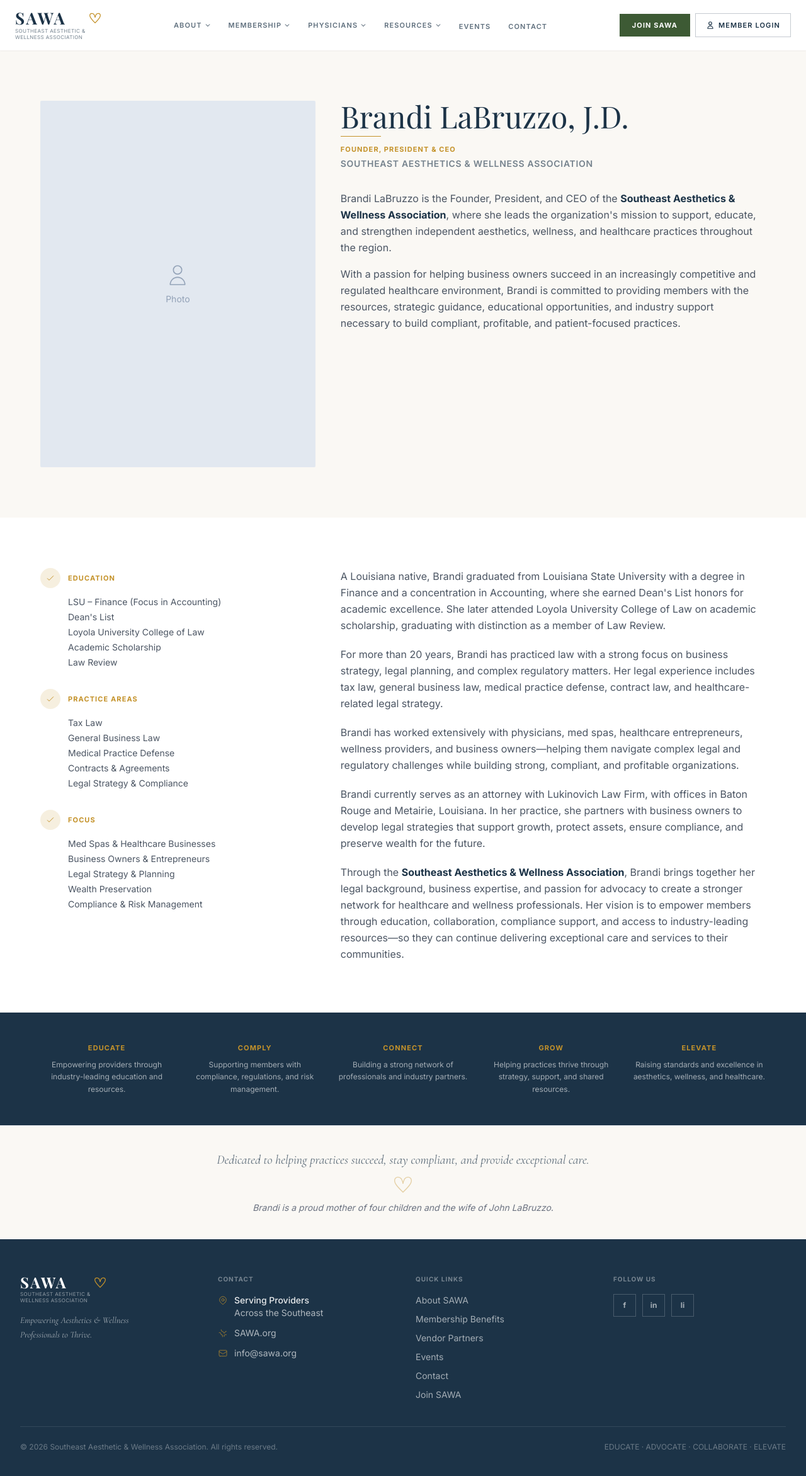
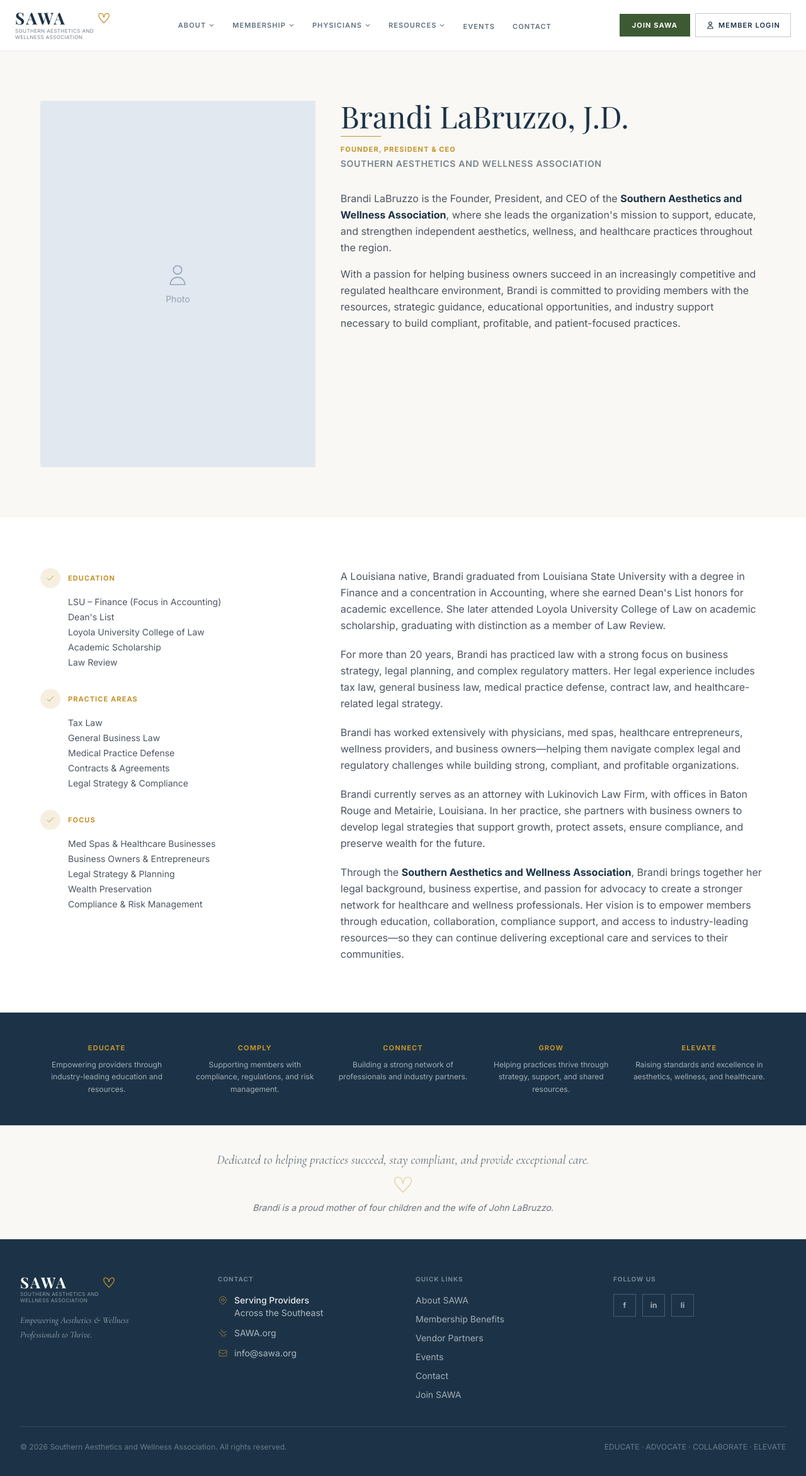
Before and after one commit to evanloria4/SAWA, a React app: page /about/brandi in a window 1280 px wide. Shown: the top 2344 px of the page at 63% size. Built offline with nearby package versions, Linux system fonts and the light colour scheme; a web font is replaced by a local one.

Commit message:
Update SAWA name

```diff
--- a/src/client/components/Footer.tsx
+++ b/src/client/components/Footer.tsx
@@ -12,7 +12,7 @@
               <div>
                 <div className="text-2xl font-bold tracking-widest font-serif leading-none">SAWA</div>
                 <div className="text-[8px] text-white/50 tracking-wider uppercase leading-tight mt-0.5">
-                  Southeast Aesthetic &<br />Wellness Association
+                  Southern Aesthetics and<br />Wellness Association
                 </div>
               </div>
               <svg className="w-5 h-5 mt-0.5 text-gold" viewBox="0 0 24 24" fill="none" stroke="currentColor" strokeWidth="1.5">
@@ -95,7 +95,7 @@
         </div>
 
         <div className="border-t border-white/10 mt-10 pt-6 flex flex-col sm:flex-row justify-between items-center gap-2 text-xs text-white/35">
-          <span>© {new Date().getFullYear()} Southeast Aesthetic &amp; Wellness Association. All rights reserved.</span>
+          <span>© {new Date().getFullYear()} Southern Aesthetics and Wellness Association. All rights reserved.</span>
           <span>EDUCATE · ADVOCATE · COLLABORATE · ELEVATE</span>
         </div>
       </div>
--- a/src/client/components/Navbar.tsx
+++ b/src/client/components/Navbar.tsx
@@ -60,7 +60,7 @@
             <div>
               <div className="text-[26px] font-bold text-navy tracking-widest leading-none font-serif">SAWA</div>
               <div className="text-[8px] text-navy/60 tracking-wider leading-tight uppercase mt-0.5">
-                Southeast Aesthetic &<br />Wellness Association
+                Southern Aesthetics and<br />Wellness Association
               </div>
             </div>
             <svg className="w-5 h-5 mt-0.5 text-gold" viewBox="0 0 24 24" fill="none" stroke="currentColor" strokeWidth="1.5">
--- a/src/client/index.html
+++ b/src/client/index.html
@@ -3,7 +3,7 @@
 <head>
   <meta charset="UTF-8">
   <meta name="viewport" content="width=device-width, initial-scale=1.0">
-  <title>SAWA — Southeast Aesthetic &amp; Wellness Association</title>
+  <title>SAWA — Southern Aesthetics and Wellness Association</title>
   <link rel="preconnect" href="https://fonts.googleapis.com">
   <link rel="preconnect" href="https://fonts.gstatic.com" crossorigin>
   <link href="https://fonts.googleapis.com/css2?family=Cormorant+Garamond:ital,wght@0,400;0,600;1,400;1,600&family=Inter:wght@400;500;600;700&family=Playfair+Display:ital,wght@0,400;0,700;1,400;1,700&display=swap" rel="stylesheet">
--- a/src/client/pages/about/BrandiLaBruzzo.tsx
+++ b/src/client/pages/about/BrandiLaBruzzo.tsx
@@ -64,12 +64,12 @@
             <div className="w-16 h-px bg-gold mb-3" />
             <p className="text-[11px] font-bold tracking-widest text-gold mb-1">FOUNDER, PRESIDENT &amp; CEO</p>
             <p className="text-sm font-semibold tracking-wider text-navy/60 uppercase mb-8">
-              Southeast Aesthetics &amp; Wellness Association
+              Southern Aesthetics and Wellness Association
             </p>
 
             <p className="text-gray-600 leading-relaxed mb-4">
               Brandi LaBruzzo is the Founder, President, and CEO of the{' '}
-              <strong className="text-navy">Southeast Aesthetics &amp; Wellness Association</strong>, where she leads the
+              <strong className="text-navy">Southern Aesthetics and Wellness Association</strong>, where she leads the
               organization's mission to support, educate, and strengthen independent aesthetics, wellness, and healthcare
               practices throughout the region.
             </p>
@@ -131,7 +131,7 @@
               growth, protect assets, ensure compliance, and preserve wealth for the future.
             </p>
             <p>
-              Through the <strong className="text-navy">Southeast Aesthetics &amp; Wellness Association</strong>, Brandi
+              Through the <strong className="text-navy">Southern Aesthetics and Wellness Association</strong>, Brandi
               brings together her legal background, business expertise, and passion for advocacy to create a stronger
               network for healthcare and wellness professionals. Her vision is to empower members through education,
               collaboration, compliance support, and access to industry-leading resources—so they can continue delivering
--- a/src/client/pages/about/DrLenahan.tsx
+++ b/src/client/pages/about/DrLenahan.tsx
@@ -55,7 +55,7 @@
               FOUNDING MEMBER, BOARD MEMBER &amp; MEDICAL DIRECTOR
             </p>
             <p className="text-sm font-semibold tracking-wider text-navy/60 uppercase mb-8">
-              Southeast Aesthetics &amp; Wellness Association
+              Southern Aesthetics and Wellness Association
             </p>
 
             <p className="text-gray-600 leading-relaxed mb-4">
```
